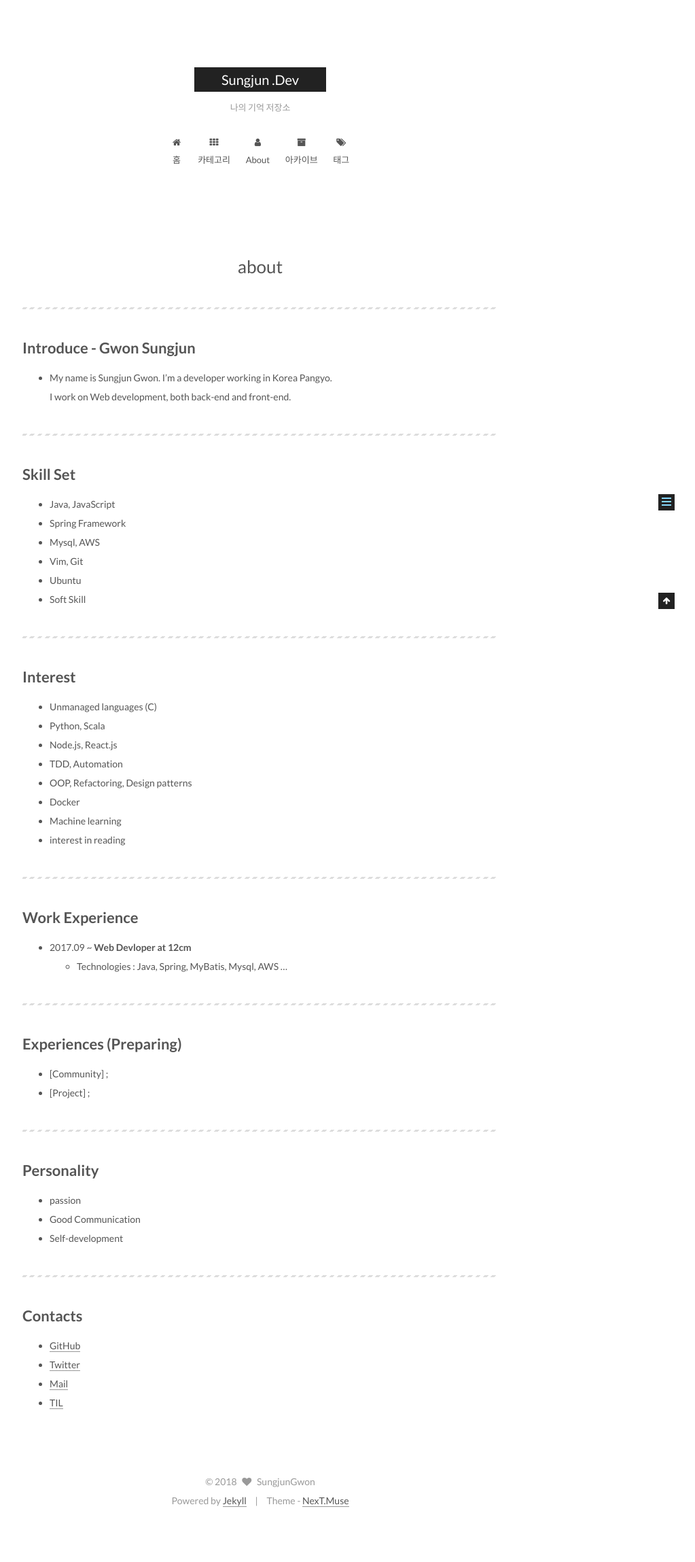
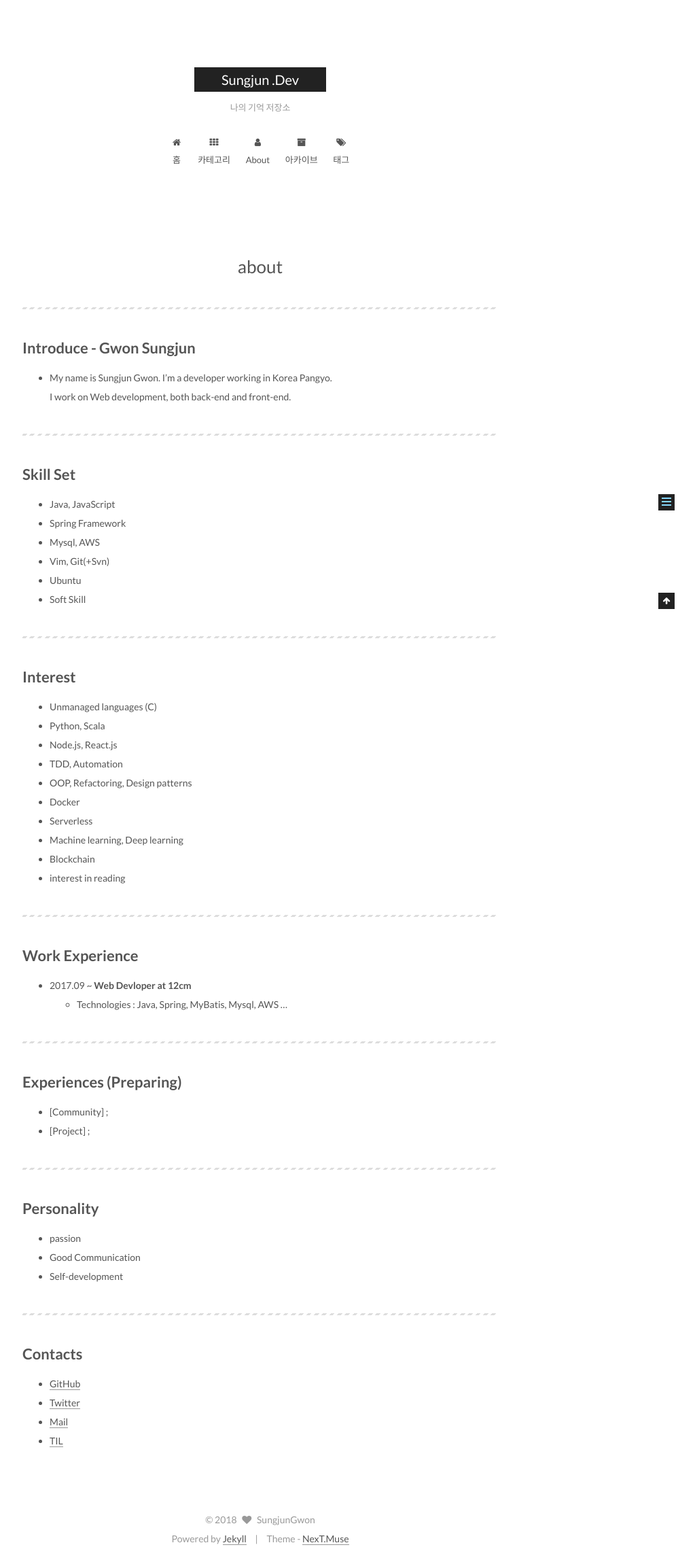
Before and after one commit to gwonsungjun/gwonsungjun.github.io, a Jekyll site: the page built from about/index.md, in a window 1280 px wide, cut to the strip 104-2402 px from the top of the page. Shown: the whole strip at 68% size, without its empty margins (257-1280 px from the left). Built offline with Jekyll 4.4.1, drawn with Linux system fonts in a browser that asks for light colours; comment, search, counter and statistics services are not loaded; before the commit the page ends 2346 px from its top, so only the background shows below that.

Commit message:
modify about

```diff
--- a/about/index.md
+++ b/about/index.md
@@ -18,7 +18,7 @@ Skill Set
 - Java, JavaScript
 - Spring Framework
 - Mysql, AWS
-- Vim, Git
+- Vim, Git(+Svn)
 - Ubuntu
 - Soft Skill
 
@@ -32,7 +32,9 @@ Interest
 - TDD, Automation
 - OOP, Refactoring, Design patterns
 - Docker
-- Machine learning
+- Serverless
+- Machine learning, Deep learning
+- Blockchain
 - interest in reading
 
 _ _ _
```
